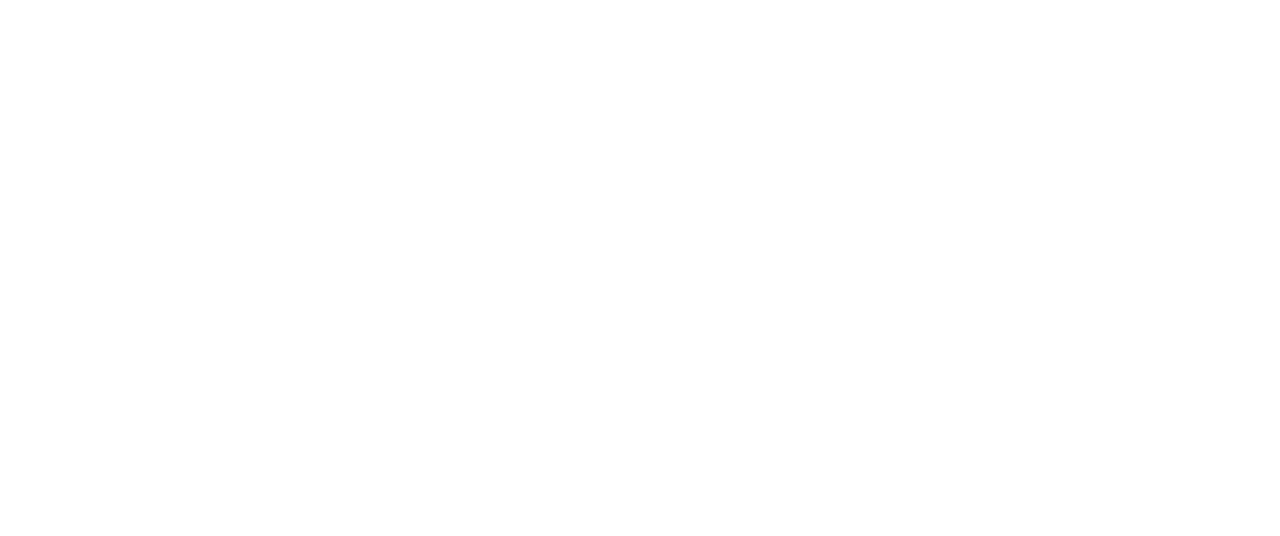
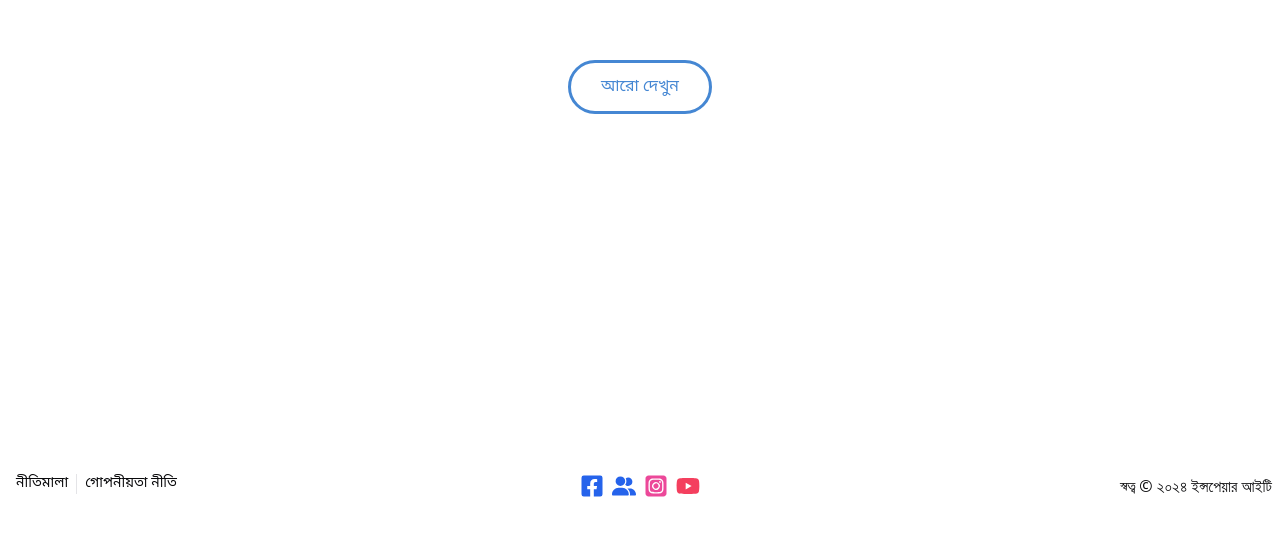
Before and after one commit to Shahriar-Shakil/pondit-clone, a Next.js app: page / in a window 1280 px wide. Shown: the part 5265-5801 px from the top of the page. Built offline with nearby package versions, Linux system fonts and the light colour scheme; grey boxes are pictures that could not be loaded.

Commit message:
footer added

```diff
--- a/src/components/Footer.tsx
+++ b/src/components/Footer.tsx
@@ -1,7 +1,14 @@
 import Image from "next/image";
 import Link from "next/link";
 import React from "react";
-import { FaLocationDot } from "react-icons/fa6";
+import { FaFacebookSquare } from "react-icons/fa";
+import {
+  FaFacebook,
+  FaLocationDot,
+  FaSquareInstagram,
+  FaUserGroup,
+  FaYoutube,
+} from "react-icons/fa6";
 import { IoIosCall } from "react-icons/io";
 import { IoMailOutline } from "react-icons/io5";
 
@@ -10,8 +17,9 @@
 export default function Footer({}: Props) {
   return (
     <footer>
-      {/* footer top */}
       <div className="container max-w-2xl mx-auto px-2 my-10">
+        {/* footer top */}
+
         <div
           data-aos="fade-up"
           data-aos-duration="500"
@@ -101,6 +109,56 @@
             </div>
           </div>
         </div>
+        {/* footer bottom */}
+        <div className="grid grid-cols-12 gap-y-5 mt-10">
+          <div className="col-span-12 md:col-span-5 ">
+            <ul className="flex justify-center md:justify-start  [&>li]:text-sm [&>li]:font-nato [&>li]:px-2  hover:[&>li]:text-orange divide-x ">
+              <li>
+                <Link href="/">নীতিমালা</Link>
+              </li>
+              <li>
+                <Link href="/">গোপনীয়তা নীতি</Link>
+              </li>
+            </ul>
+          </div>
+          <div className="col-span-12 md:col-span-2">
+            <div className="flex items-center justify-center gap-2">
+              <a
+                href="https://www.facebook.com/inspireditfamily"
+                target="_blank"
+                rel="noopener noreferrer"
+              >
+                <FaFacebookSquare className="w-6 h-6 text-blue-600" />
+              </a>
+              <a
+                href="https://www.facebook.com/groups/1954813248150977"
+                target="_blank"
+                rel="noopener noreferrer"
+              >
+                <FaUserGroup className="w-6 h-6 text-blue-600" />
+              </a>
+              <a
+                href="https://www.instagram.com/inspireditfamily/"
+                target="_blank"
+                rel="noopener noreferrer"
+              >
+                <FaSquareInstagram className="w-6 h-6 text-pink-500" />
+              </a>
+              <a
+                href="https://www.youtube.com/@inspireditfamily"
+                target="_blank"
+                rel="noopener noreferrer"
+              >
+                <FaYoutube className="w-6 h-6 text-rose-500" />
+              </a>
+            </div>
+          </div>
+          <div className="col-span-12 md:col-span-5">
+            <p className="text-center md:text-right">
+              স্বত্ব © ২০২৪ ইন্সপেয়ার আইটি{" "}
+            </p>
+          </div>
+        </div>
       </div>
     </footer>
   );
```
